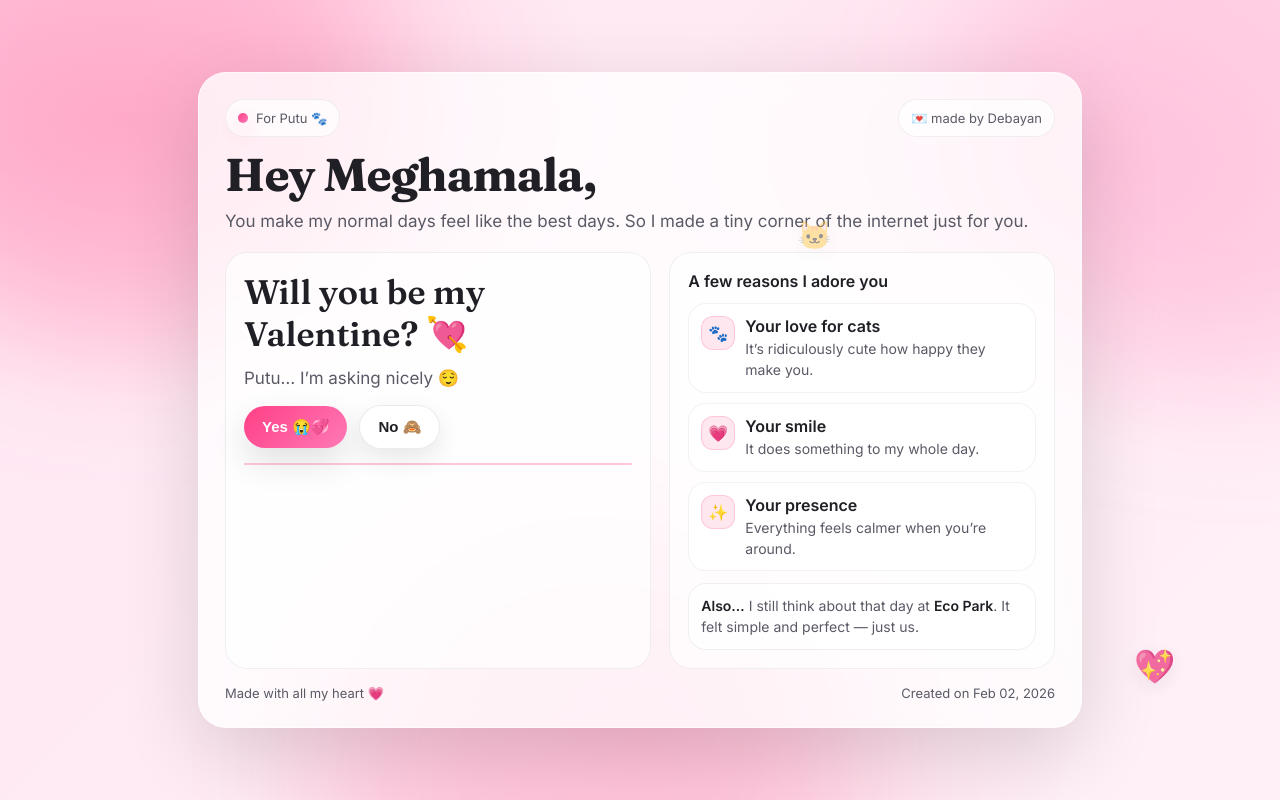
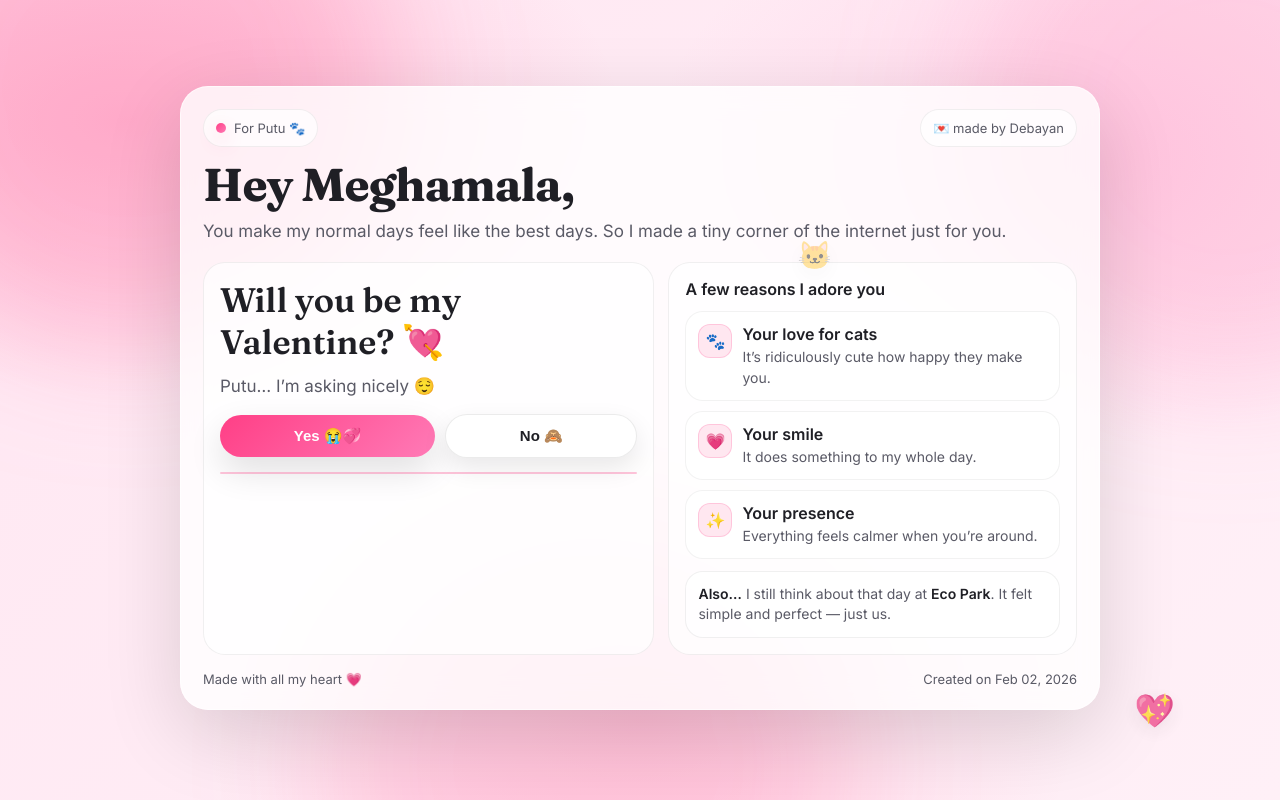
Before and after one commit to Debsen85/valentine, a plain HTML site: page index.html in a window 1280 px wide. Drawn offline with Linux system fonts and the light colour scheme.

Commit message:
Updated index.html

```diff
--- a/index.html
+++ b/index.html
@@ -2,7 +2,7 @@
 <html lang="en">
 <head>
   <meta charset="utf-8" />
-  <meta name="viewport" content="width=device-width,initial-scale=1" />
+  <meta name="viewport" content="width=device-width,initial-scale=1, viewport-fit=cover" />
   <title>Hey Meghamala 💘</title>
 
   <link rel="preconnect" href="https://fonts.googleapis.com">
@@ -17,7 +17,7 @@
       --muted:#5a5a66;
       --accent:#ff3f86;
       --accent2:#ff7ab6;
-      --card: rgba(255,255,255,.78);
+      --card: rgba(255,255,255,.80);
       --stroke: rgba(255,255,255,.62);
       --shadow: 0 24px 80px rgba(0,0,0,.14);
       --radius: 28px;
@@ -25,14 +25,19 @@
 
     *{ box-sizing:border-box }
 
+    /* ✅ allow scroll on mobile */
+    html, body { height:100%; }
     body{
       margin:0;
-      min-height:100vh;
-      display:grid;
-      place-items:center;
+      min-height:100dvh;
       font-family: Inter, system-ui, -apple-system, Segoe UI, Roboto, Arial, sans-serif;
       color:var(--ink);
-      overflow:hidden;
+
+      overflow-x:hidden;
+      overflow-y:auto;
+
+      -webkit-overflow-scrolling: touch;
+
       background:
         radial-gradient(900px 500px at 10% 15%, rgba(255,63,134,.20), transparent 55%),
         radial-gradient(800px 520px at 85% 20%, rgba(255,122,182,.18), transparent 55%),
@@ -40,7 +45,20 @@
         linear-gradient(135deg, var(--bg2), var(--bg1));
     }
 
-    /* soft animated blobs */
+    /* keep content centered but scrollable */
+    .page{
+      min-height:100dvh;
+      display:grid;
+      place-items:center;
+      padding:
+        calc(16px + env(safe-area-inset-top))
+        16px
+        calc(20px + env(safe-area-inset-bottom));
+      position:relative;
+      z-index:1;
+    }
+
+    /* background blobs */
     .blob{
       position:fixed;
       width:520px; height:520px;
@@ -61,8 +79,7 @@
     }
 
     .wrap{
-      width:min(920px, 94vw);
-      padding:18px;
+      width:min(920px, 100%);
       position:relative;
       z-index:2;
     }
@@ -73,7 +90,7 @@
       border-radius: var(--radius);
       box-shadow: var(--shadow);
       backdrop-filter: blur(14px);
-      padding: 26px;
+      padding: 22px;
       position:relative;
       overflow:hidden;
       transform: translateZ(0);
@@ -83,7 +100,7 @@
       display:flex;
       align-items:center;
       justify-content:space-between;
-      gap:12px;
+      gap:10px;
       flex-wrap:wrap;
     }
 
@@ -109,20 +126,20 @@
       margin:14px 0 8px;
       font-family: Fraunces, serif;
       letter-spacing: -.02em;
-      font-size: clamp(30px, 4vw, 46px);
+      font-size: clamp(28px, 7vw, 46px);
       line-height:1.06;
     }
     .subtitle{
       margin:0 0 18px;
       color: var(--muted);
-      font-size: clamp(15px, 2vw, 17px);
+      font-size: clamp(14px, 3.8vw, 17px);
       line-height:1.55;
     }
 
     .grid{
       display:grid;
       grid-template-columns: 1.05fr .95fr;
-      gap:18px;
+      gap:14px;
     }
     @media (max-width: 820px){
       .grid{ grid-template-columns: 1fr; }
@@ -130,7 +147,7 @@
 
     .panel{
       border-radius: 22px;
-      padding:18px;
+      padding:16px;
       background: rgba(255,255,255,.68);
       border: 1px solid rgba(0,0,0,.06);
     }
@@ -138,12 +155,12 @@
     .question{
       margin:0 0 10px;
       font-family: Fraunces, serif;
-      font-size: clamp(26px, 3vw, 34px);
+      font-size: clamp(24px, 6vw, 34px);
     }
 
     .btnRow{
       display:flex;
-      gap:12px;
+      gap:10px;
       flex-wrap:wrap;
       margin-top:14px;
       align-items:center;
@@ -153,14 +170,17 @@
       border:0;
       padding:12px 18px;
       border-radius:999px;
-      font-weight:700;
+      font-weight:800;
       font-size:15px;
       cursor:pointer;
       transition: transform .15s ease, box-shadow .2s ease, filter .2s ease, opacity .2s ease;
       box-shadow: 0 14px 34px rgba(0,0,0,.12);
       user-select:none;
       touch-action: manipulation;
+      flex: 1 1 auto;              /* ✅ buttons behave nicely on small screens */
+      min-width: 140px;
     }
+
     button:hover{ transform: translateY(-1px); }
     button:disabled{ cursor:default; opacity:.75; }
 
@@ -176,7 +196,7 @@
       position:relative;
     }
 
-    /* reveal: smooth open animation, no jank */
+    /* smooth reveal */
     .revealWrap{
       margin-top:14px;
       display:grid;
@@ -189,7 +209,6 @@
       border-radius: 18px;
       background: rgba(255,63,134,.10);
       border: 1px solid rgba(255,63,134,.22);
-      padding: 0; /* padding goes inside content for smooth height */
     }
     .revealInner{
       padding:14px;
@@ -220,7 +239,7 @@
       border: 1px solid rgba(0,0,0,.06);
     }
     .tile .k{ font-size:12px; color: var(--muted); margin-bottom:4px; }
-    .tile .v{ font-weight:800; }
+    .tile .v{ font-weight:900; }
 
     .list{
       margin:0;
@@ -271,7 +290,7 @@
       font-size: 13px;
     }
 
-    /* hearts + confetti are fixed so they don't affect layout */
+    /* effects fixed + non-blocking */
     .heart{
       position:fixed;
       left:0;
@@ -316,6 +335,7 @@
 <body>
   <div class="blob b1"></div><div class="blob b2"></div><div class="blob b3"></div>
 
+  <main class="page">
     <div class="wrap">
       <section class="card">
         <header>
@@ -342,10 +362,9 @@
               <button class="no" id="noBtn" aria-label="No button">No 🙈</button>
             </div>
 
-          <!-- smooth reveal -->
             <div class="revealWrap" id="revealWrap" aria-live="polite">
               <div class="reveal">
-              <div class="revealInner" id="revealInner">
+                <div class="revealInner">
                   <div style="font-weight:900; font-size:16px;">YAYYYYY!! 🥰</div>
                   <div class="subtitle" style="margin:6px 0 0">
                     Okay Putu, date plan unlocked:
@@ -380,7 +399,7 @@
 
           <!-- Right -->
           <div class="panel">
-          <p style="margin:0 0 12px; font-weight:800;">A few reasons I adore you</p>
+            <p style="margin:0 0 12px; font-weight:900;">A few reasons I adore you</p>
             <ul class="list">
               <li class="li">
                 <div class="ico">🐾</div>
@@ -418,6 +437,7 @@
         </footer>
       </section>
     </div>
+  </main>
 
   <script>
     // footer timestamp
@@ -431,7 +451,7 @@
 
     let accepted = false;
 
-    function heartBurst(count=22){
+    function heartBurst(count=18){
       for(let i=0;i<count;i++){
         const h = document.createElement("div");
         h.className = "heart";
@@ -463,23 +483,24 @@
 
       revealWrap.classList.add("open");
       confettiBurst(90);
-      heartBurst(26);
+      heartBurst(22);
 
-      // lock buttons
       yesBtn.disabled = true;
       noBtn.disabled = true;
       yesBtn.textContent = "She said YES 💞";
-      yesBtn.style.transform = "translateY(-1px)";
 
-      // smooth scroll to reveal (works nicely on mobile too)
+      // ✅ scroll to reveal inside the card, but don't lock the page
       setTimeout(() => {
-        revealWrap.scrollIntoView({behavior:"smooth", block:"start"});
+        revealWrap.scrollIntoView({ behavior:"smooth", block:"start" });
       }, 150);
     }
 
     yesBtn.addEventListener("click", onYes);
 
-    // playful dodge (works better on desktop; on mobile click shows message)
+    // ✅ Dodge only on hover-capable devices (desktop/laptop)
+    const canHover = window.matchMedia("(hover: hover) and (pointer: fine)").matches;
+
+    if (canHover){
       noBtn.addEventListener("mouseenter", () => {
         if (accepted) return;
         const moves = [
@@ -492,14 +513,17 @@
         if (accepted) return;
         noBtn.style.transform = "translate(0,0)";
       });
+    } else {
+      // Mobile: if she taps "No", just a cute message
       noBtn.addEventListener("click", () => {
         if (accepted) return;
         heartBurst(10);
         alert("Hehe nice try 😌💗");
       });
+    }
 
-    // gentle ambient hearts (very light)
-    setInterval(()=> { if(!accepted) heartBurst(1); }, 2200);
+    // gentle ambient hearts
+    setInterval(()=> { if(!accepted) heartBurst(1); }, 2300);
   </script>
 </body>
 </html>
```
Lines whose indentation alone changed are shown as unchanged.
